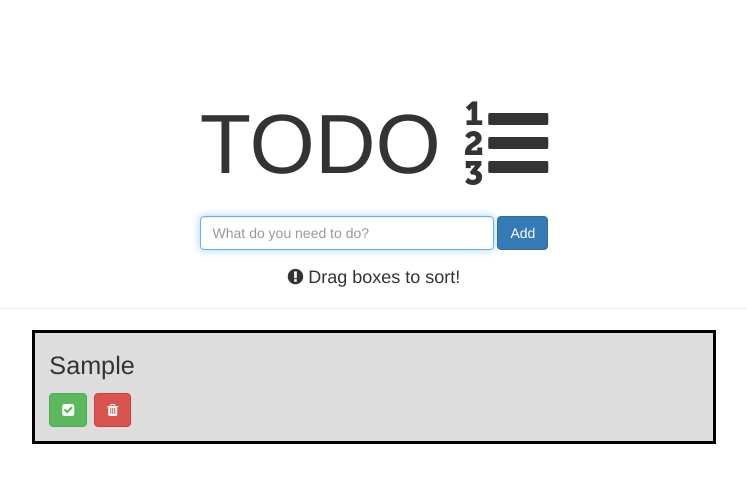
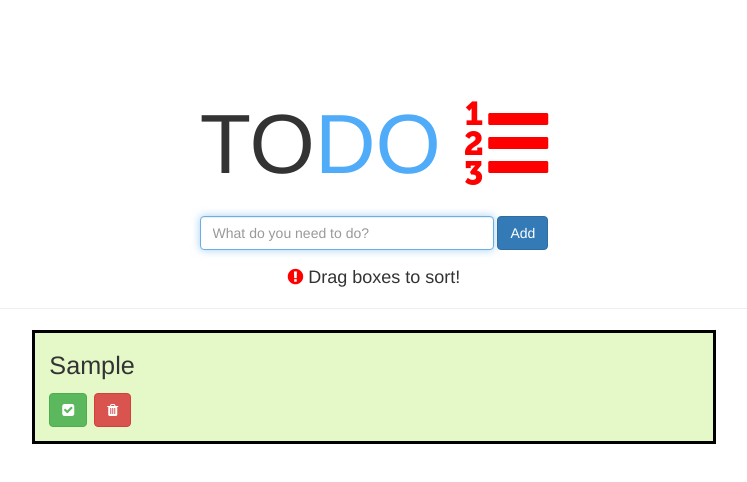
Before and after one commit to kvnkwon/todo, a plain HTML site: page index.html in a window 1280 px wide. Both pictures are taken after typing "Sample" into the empty fields and a click on the button "Add". Shown: the whole page, without its empty margins (266-1013 px from the left). Drawn offline with nearby package versions, Linux system fonts and the light colour scheme.

Commit message:
Add colors

```diff
--- a/css/main.css
+++ b/css/main.css
@@ -7,7 +7,7 @@
 }
 
 .item-container {
-  background-color: #DDDDDD;
+  background-color: #E5F9C8;
   margin: 1.5em 5em;
   padding: 1em;
   border: 3px solid black;
@@ -29,3 +29,11 @@
 .complete-button {
   margin-right: 0.5em;
 }
+
+.red {
+  color: #FF0000;
+}
+
+.blue {
+  color: #50ABF9;
+}
--- a/index.html
+++ b/index.html
@@ -14,14 +14,14 @@
 </head>
 <body>
   <section class="col-sm-8 col-sm-offset-2 list-area">
-    <h1 class="text-uppercase text-center list-title">TODO <i class="fa fa-list-ol"></i></h1>
+    <h1 class="text-uppercase text-center list-title">TO<span class="blue">DO</span> <i class="fa fa-list-ol red"></i></h1>
     <form class="form-inline text-center">
       <div class="form-group">
         <input name="item-input" type="text" class="form-control" id="inputTask" placeholder="What do you need to do?">
       </div>
       <button class="btn btn-primary add-button">Add</button>
     </form>
-    <h4 class="text-center instructions"><i class="fa fa-exclamation-circle"></i> Drag boxes to sort!</h4>
+    <h4 class="text-center instructions"><i class="fa fa-exclamation-circle red"></i> Drag boxes to sort!</h4>
     <hr>
     <div class="list-items"></div>
   </section>
--- a/js/app.js
+++ b/js/app.js
@@ -13,7 +13,7 @@ $(document).ready(function() {
   })
   //Complete item
   .on('click', '.complete-button', function() {
-    $(this).parent().css('background-color', '#0DFF87');
+    $(this).parent().css('background-color', '#50ABF9');
     $(this).remove();
   })
   //Remove item
```
